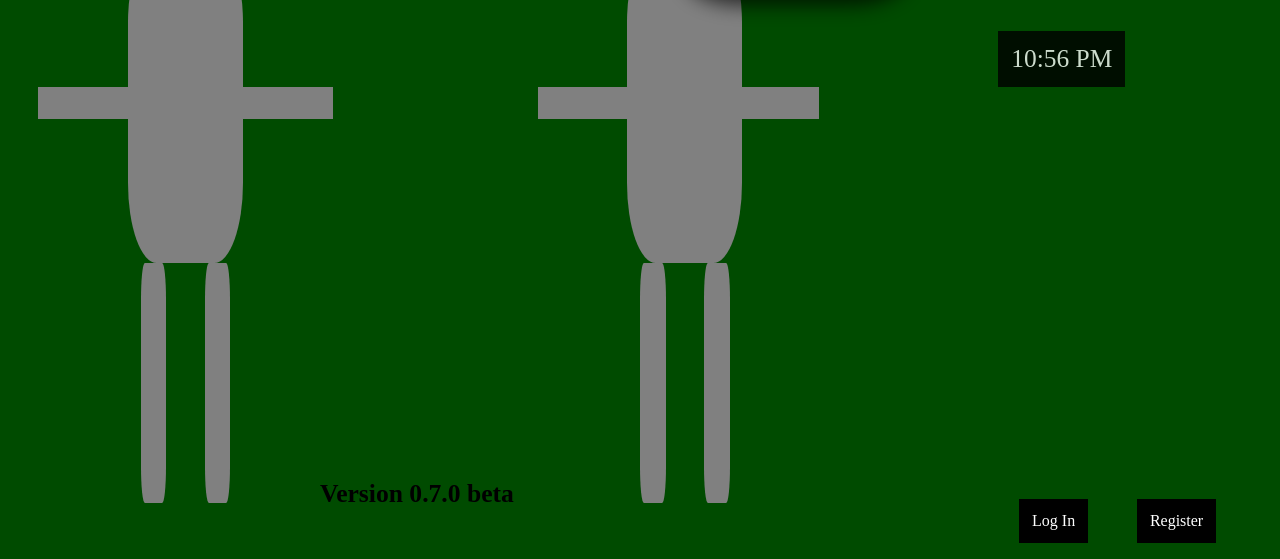
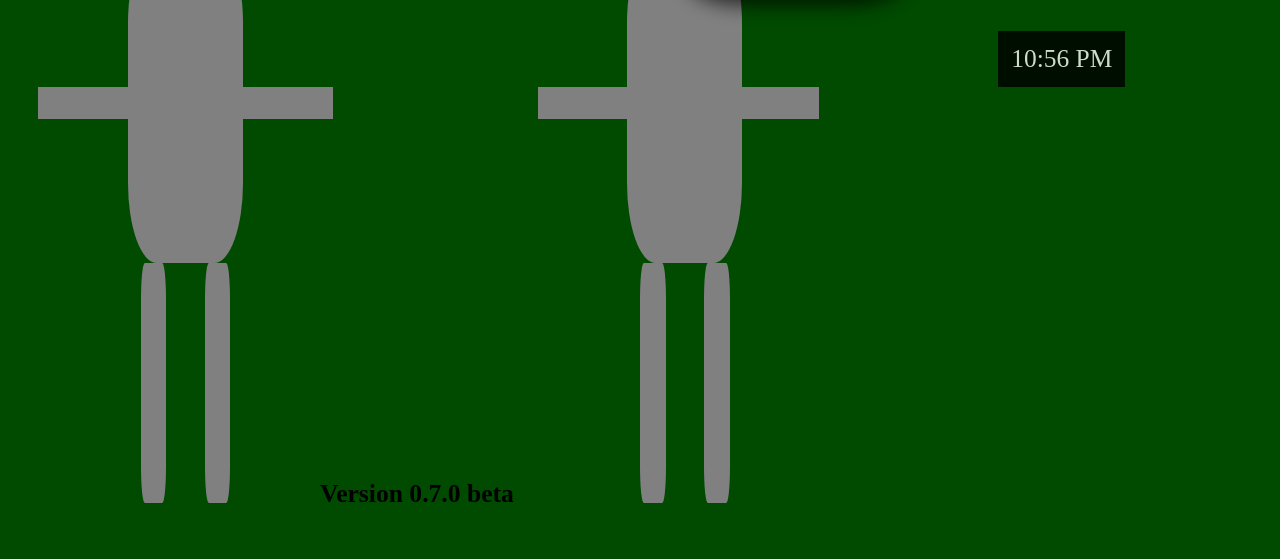
Before and after one commit to EphraimB/Virtual-Friend, a PHP site: page / in a window 1280 px wide. Shown: the part 241-800 px from the top of the page. Run offline with PHP 8.4, Linux system fonts and the light colour scheme.

Commit message:
Hides the Log In and Register buttons

```diff
--- a/css/style.css
+++ b/css/style.css
@@ -50,10 +50,10 @@
 #settings{position: absolute; left: 0%; top: 60%; width: 100%; height: 20%; padding-top: 2%; padding-bottom: 2%; text-align: center; color: white; list-style-type: none;}
 #settings:hover{background-color: grey; cursor: pointer;}
 
-#register{position: absolute; right: 5%; bottom: 2%; width: auto; height: auto; padding: 1%; text-align: center; background-color: black; color: white; z-index: 1;}
+#register{position: absolute; right: 5%; bottom: 2%; width: auto; height: auto; padding: 1%; text-align: center; background-color: black; color: white; z-index: 1; display: none;}
 #register:hover{background-color: grey; cursor: pointer;}
 
-#logIn{position: absolute; right: 15%; bottom: 2%; width: auto; height: auto; padding: 1%; text-align: center; background-color: black; color: white; z-index: 1;}
+#logIn{position: absolute; right: 15%; bottom: 2%; width: auto; height: auto; padding: 1%; text-align: center; background-color: black; color: white; z-index: 1; display: none;}
 #logIn:hover{background-color: grey; cursor: pointer;}
 
 #registrationForm{position: absolute; left: 15%; top: 10%; width: 75%; height: 85%; background-color: black; box-shadow: 0px 0px 5px 5px grey; z-index: 2; display: none;}
```
